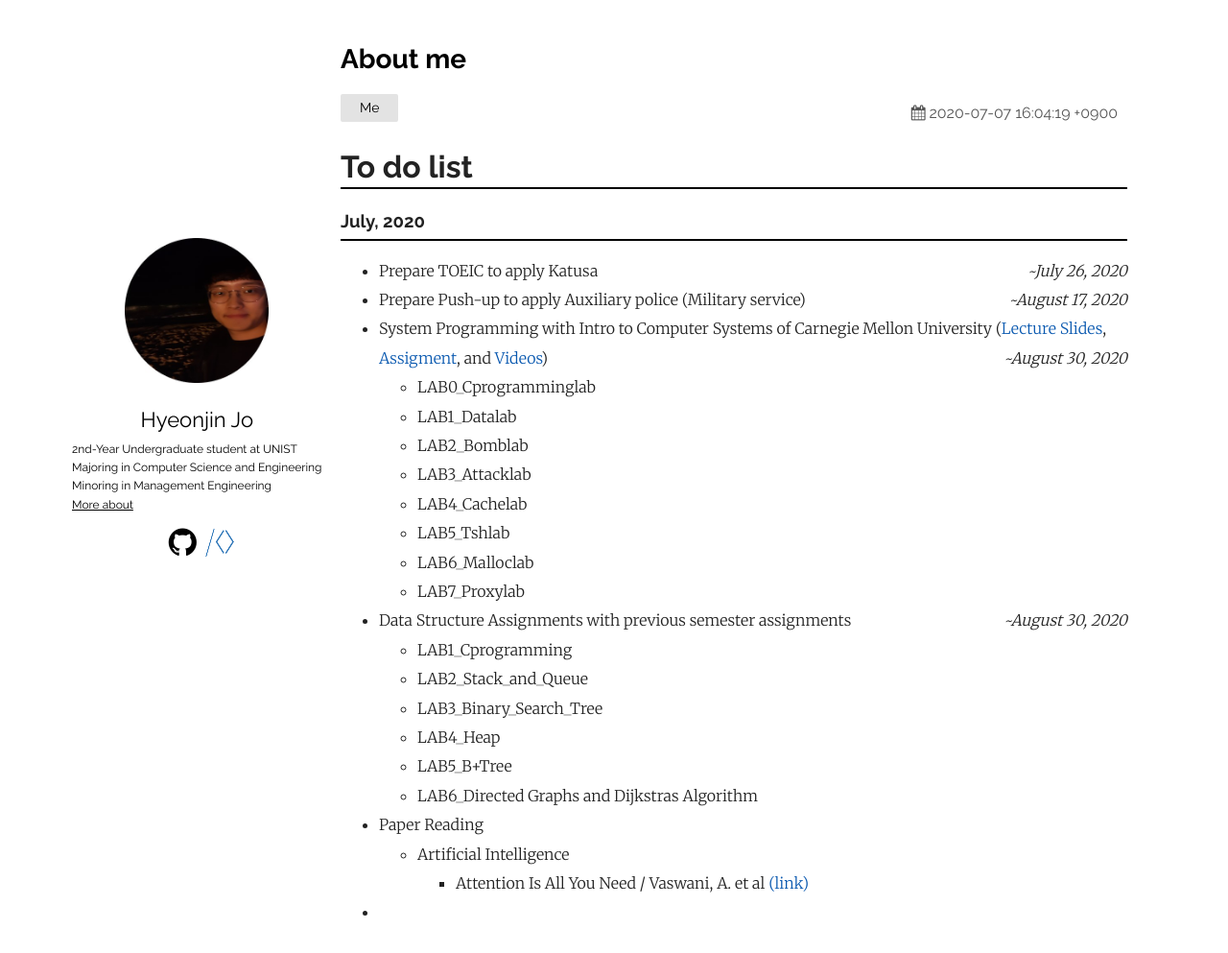
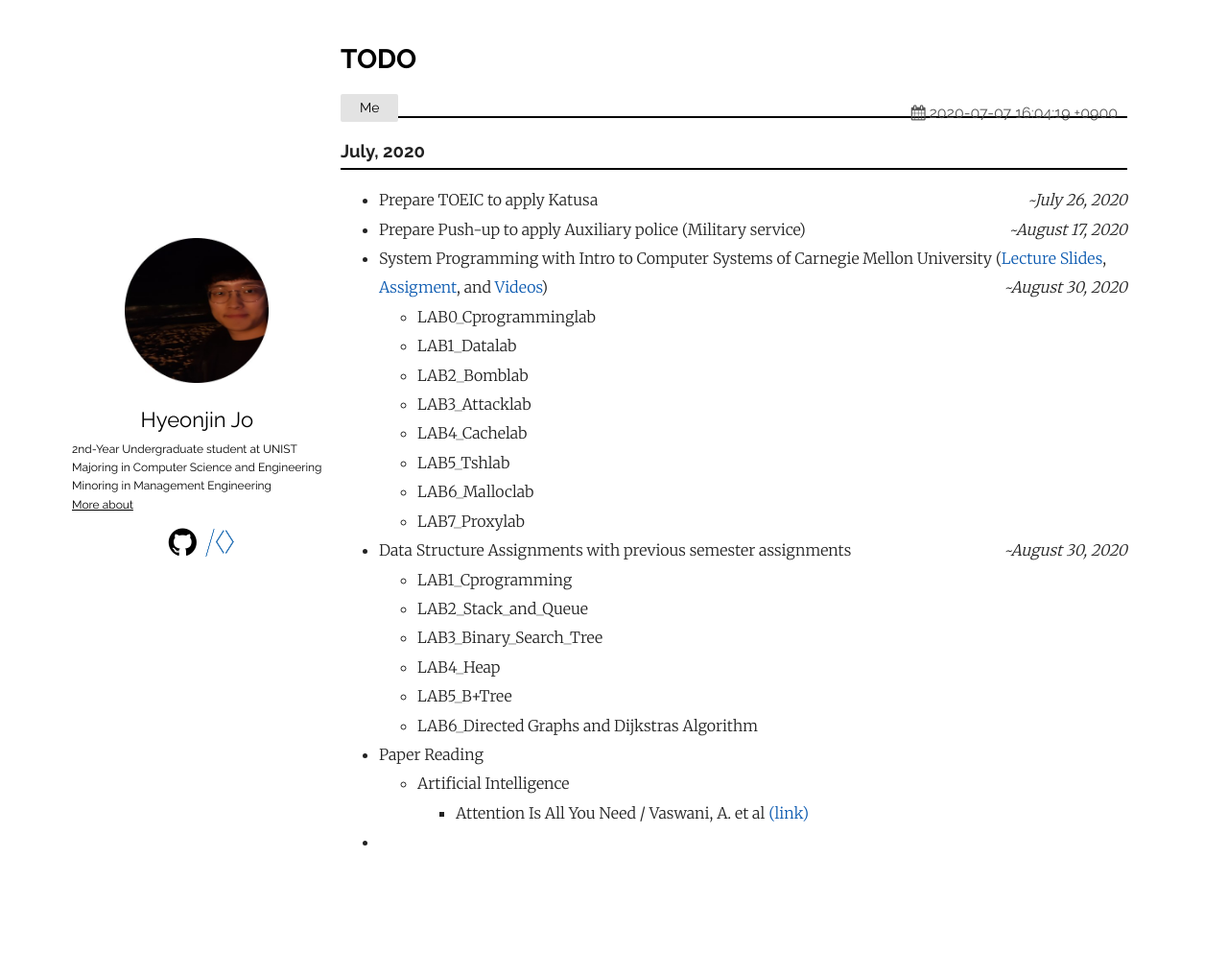
Before and after one commit to thinkin9/test, a Jekyll site: the page built from _posts/2020-07-07-TODO.markdown, in a window 1280 px wide and 1011 px high. Shown: the top 993 px of the window at 96% size. Built offline with Jekyll 4.4.1, drawn with Linux system fonts in a browser that asks for light colours.

Commit message:
calender

```diff
--- a/_layouts/home.html
+++ b/_layouts/home.html
@@ -18,7 +18,7 @@ layout: default
       {%- assign count = count | plus: 1 -%}
       {%- if count < 6 -%}
         <li>
-          {%- assign date_format = site.plainwhite.date_format | default: "%b %-d, %Y" -%}
+          {%- assign date_format = site.plainwhite.fupdate_format | default: "%b %-d, %Y" -%}
          <a class="post-link" href="{{ post.url | relative_url }}">
             <h2 class="post-title">{{ post.title | escape }}</h2>
          </a>
--- a/_layouts/post.html
+++ b/_layouts/post.html
@@ -1,7 +1,7 @@
 ---
 layout: default
 ---
-{%- assign date_format = site.plainwhite.date_format | default: "%b %-d, %Y" -%}
+{%- assign date_format = site.plainwhite.fupdate_format | default: "%b %-d, %Y" -%}
 <div class="post-container">
   <a class="post-link" href="{{ page.url | relative_url }}">
     <h2 class="post-title">{{ page.title | escape }}</h2>
--- a/_posts/2020-07-07-TODO.markdown
+++ b/_posts/2020-07-07-TODO.markdown
@@ -1,12 +1,10 @@
 ---
 layout: post
-title:  "About me"
+title:  "TODO"
 fupdate:   2020-07-07 16:04:19 +0900
 ldupdata:   "2020-07-06 17:36:52 +0900"
 categories: Me
 ---
-
-# To do list
 <hr style="height: 2px; border:none; margin-top: -1em; margin-bottom:0.5em; padding: 0; background:black">
 
 ### July, 2020
```
